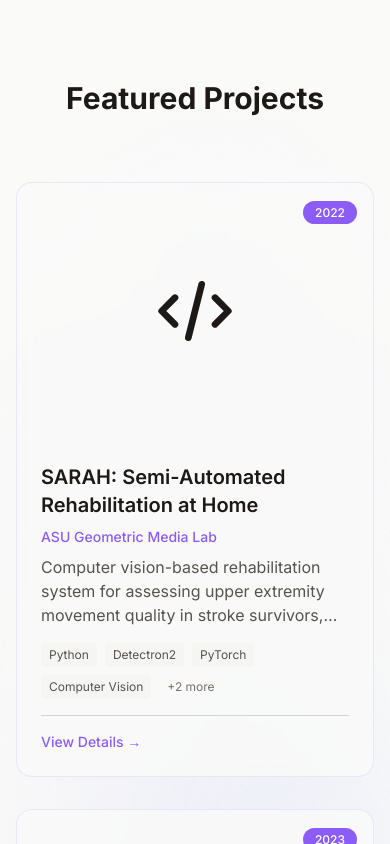
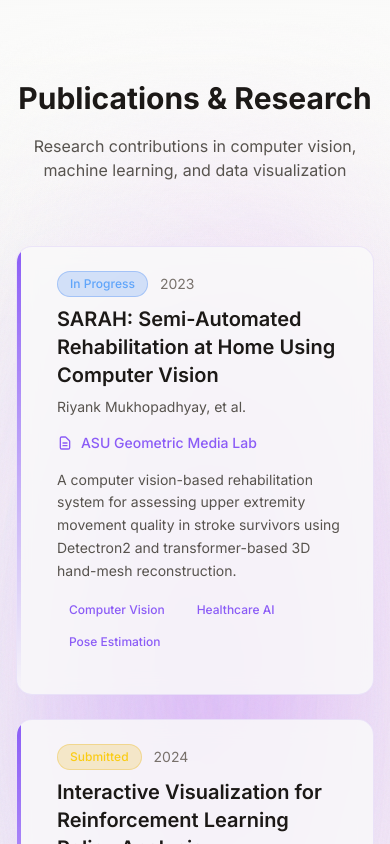
Before and after one commit to rmukhop3/rmukhop3.github.io, a Next.js app: page / in a window 390 px wide. Shown: the part 8020-8864 px from the top of the page. Built offline with nearby package versions, Linux system fonts and the light colour scheme.

Commit message:
chore: update publications section, improve naigation

```diff
--- a/src/app/page.tsx
+++ b/src/app/page.tsx
@@ -4,6 +4,7 @@ import Skills from '@/components/sections/Skills'
 import Experience from '@/components/sections/Experience'
 import Projects from '@/components/sections/Projects'
 import Education from '@/components/sections/Education'
+import Publications from '@/components/sections/Publications'
 import Courses from '@/components/sections/Courses'
 import Certifications from '@/components/sections/Certifications'
 import Contact from '@/components/sections/Contact'
@@ -19,6 +20,7 @@ export default function Home() {
       <Skills />
       <Experience />
       <Education />
+      <Publications />
       <Projects />
       <Courses />
       <Certifications />
--- a/src/components/Icon.tsx
+++ b/src/components/Icon.tsx
@@ -237,6 +237,16 @@ export default function Icon({ name, className = 'w-6 h-6', 'aria-label': ariaLa
         />
       </svg>
     ),
+    document: (
+      <svg fill="none" stroke="currentColor" viewBox="0 0 24 24" className={className}>
+        <path
+          strokeLinecap="round"
+          strokeLinejoin="round"
+          strokeWidth={2}
+          d="M9 12h6m-6 4h6m2 5H7a2 2 0 01-2-2V5a2 2 0 012-2h5.586a1 1 0 01.707.293l5.414 5.414a1 1 0 01.293.707V19a2 2 0 01-2 2z"
+        />
+      </svg>
+    ),
   }
 
   const icon = icons[name] || icons.code
@@ -271,6 +281,7 @@ export const iconNames = [
   'education',
   'star',
   'chart',
+  'document',
 ] as const
 
 export type IconName = typeof iconNames[number]
--- a/src/components/Navigation.tsx
+++ b/src/components/Navigation.tsx
@@ -12,6 +12,7 @@ const navItems = [
   { name: 'Skills', href: '#skills' },
   { name: 'Experience', href: '#experience' },
   { name: 'Education', href: '#education' },
+  { name: 'Publications', href: '#publications' },
   { name: 'Projects', href: '#projects' },
   { name: 'Courses', href: '#courses' },
   { name: 'Certifications', href: '#certifications' },
--- /dev/null
+++ b/src/components/sections/Publications.tsx
@@ -0,0 +1,204 @@
+'use client'
+
+import { motion } from 'framer-motion'
+import { useInView } from 'react-intersection-observer'
+import Icon from '../Icon'
+import GradientMesh from '../GradientMesh'
+
+// Publications data - can be moved to resume.json later
+const publications = [
+  {
+    id: 'sarah-paper',
+    title: 'SARAH: Semi-Automated Rehabilitation at Home Using Computer Vision',
+    authors: ['Riyank Mukhopadhyay', 'et al.'],
+    venue: 'ASU Geometric Media Lab',
+    year: '2023',
+    status: 'In Progress',
+    abstract: 'A computer vision-based rehabilitation system for assessing upper extremity movement quality in stroke survivors using Detectron2 and transformer-based 3D hand-mesh reconstruction.',
+    tags: ['Computer Vision', 'Healthcare AI', 'Pose Estimation'],
+    links: {
+      paper: null,
+      code: null,
+      demo: null,
+    },
+  },
+  {
+    id: 'rlhf-viz-paper',
+    title: 'Interactive Visualization for Reinforcement Learning Policy Analysis',
+    authors: ['Riyank Mukhopadhyay', 'et al.'],
+    venue: 'Visual Informatics',
+    year: '2024',
+    status: 'Submitted',
+    abstract: 'A visualization interface for interactively manipulating and analyzing the CAPS algorithm for training RL agents, enabling detailed exploration of Action/Reward/Value distributions.',
+    tags: ['Data Visualization', 'Reinforcement Learning', 'Interactive Systems'],
+    links: {
+      paper: null,
+      code: null,
+      demo: null,
+    },
+  },
+]
+
+export default function Publications() {
+  const [ref, inView] = useInView({
+    triggerOnce: true,
+    threshold: 0.1,
+  })
+
+  const containerVariants = {
+    hidden: { opacity: 0 },
+    visible: {
+      opacity: 1,
+      transition: {
+        staggerChildren: 0.15,
+      },
+    },
+  }
+
+  const itemVariants = {
+    hidden: { opacity: 0, y: 30 },
+    visible: {
+      opacity: 1,
+      y: 0,
+      transition: { duration: 0.6, ease: 'easeOut' },
+    },
+  }
+
+  const getStatusColor = (status: string) => {
+    switch (status.toLowerCase()) {
+      case 'published':
+        return 'bg-green-500/20 text-green-400 border-green-500/30'
+      case 'submitted':
+        return 'bg-yellow-500/20 text-yellow-400 border-yellow-500/30'
+      case 'in progress':
+        return 'bg-blue-500/20 text-blue-400 border-blue-500/30'
+      default:
+        return 'bg-gray-500/20 text-gray-400 border-gray-500/30'
+    }
+  }
+
+  return (
+    <section id="publications" className="section relative overflow-hidden">
+      <div className="absolute inset-0 section-bg-secondary" />
+      <GradientMesh variant="contact" />
+      <motion.div
+        ref={ref}
+        variants={containerVariants}
+        initial="hidden"
+        animate={inView ? 'visible' : 'hidden'}
+        className="container-custom relative z-10"
+      >
+        <motion.div variants={itemVariants} className="text-center mb-16">
+          <h2 className="heading-lg mb-4">Publications & Research</h2>
+          <p className="text-[var(--text-secondary)] max-w-2xl mx-auto">
+            Research contributions in computer vision, machine learning, and data visualization
+          </p>
+        </motion.div>
+
+        <div className="max-w-4xl mx-auto space-y-6">
+          {publications.map((pub) => (
+            <motion.article
+              key={pub.id}
+              variants={itemVariants}
+              whileHover={{ scale: 1.01, y: -2 }}
+              className="glass rounded-2xl p-6 md:p-8 hover:shadow-xl transition-all duration-300 relative overflow-hidden group"
+            >
+              {/* Decorative gradient accent */}
+              <div className="absolute top-0 left-0 w-1 h-full bg-gradient-to-b from-accent to-accent/30 rounded-l-2xl" />
+
+              <div className="relative z-10 pl-4">
+                {/* Header */}
+                <div className="flex flex-wrap items-start justify-between gap-4 mb-4">
+                  <div className="flex-1">
+                    <div className="flex items-center gap-3 mb-2">
+                      <span className={`px-3 py-1 text-xs font-medium rounded-full border ${getStatusColor(pub.status)}`}>
+                        {pub.status}
+                      </span>
+                      <span className="text-sm text-[var(--text-tertiary)]">{pub.year}</span>
+                    </div>
+                    <h3 className="heading-sm mb-2 group-hover:text-accent transition-colors duration-300">
+                      {pub.title}
+                    </h3>
+                    <p className="text-sm text-[var(--text-secondary)]">
+                      {pub.authors.join(', ')}
+                    </p>
+                  </div>
+                </div>
+
+                {/* Venue */}
+                <div className="flex items-center gap-2 mb-4">
+                  <Icon name="document" className="w-4 h-4 text-accent" />
+                  <span className="text-sm font-medium text-accent">{pub.venue}</span>
+                </div>
+
+                {/* Abstract */}
+                <p className="text-[var(--text-secondary)] mb-4 text-sm leading-relaxed">
+                  {pub.abstract}
+                </p>
+
+                {/* Tags */}
+                <div className="flex flex-wrap gap-2 mb-4">
+                  {pub.tags.map((tag, i) => (
+                    <span
+                      key={i}
+                      className="px-3 py-1 text-xs font-medium rounded-full bg-accent/10 text-accent"
+                    >
+                      {tag}
+                    </span>
+                  ))}
+                </div>
+
+                {/* Links */}
+                <div className="flex flex-wrap gap-3">
+                  {pub.links.paper && (
+                    <a
+                      href={pub.links.paper}
+                      target="_blank"
+                      rel="noopener noreferrer"
+                      className="inline-flex items-center gap-2 px-4 py-2 text-sm font-medium rounded-lg bg-accent/10 text-accent hover:bg-accent/20 transition-colors"
+                    >
+                      <Icon name="external" className="w-4 h-4" />
+                      Read Paper
+                    </a>
+                  )}
+                  {pub.links.code && (
+                    <a
+                      href={pub.links.code}
+                      target="_blank"
+                      rel="noopener noreferrer"
+                      className="inline-flex items-center gap-2 px-4 py-2 text-sm font-medium rounded-lg bg-[var(--bg-tertiary)] text-[var(--text-secondary)] hover:text-accent transition-colors"
+                    >
+                      <Icon name="github" className="w-4 h-4" />
+                      Code
+                    </a>
+                  )}
+                  {pub.links.demo && (
+                    <a
+                      href={pub.links.demo}
+                      target="_blank"
+                      rel="noopener noreferrer"
+                      className="inline-flex items-center gap-2 px-4 py-2 text-sm font-medium rounded-lg bg-[var(--bg-tertiary)] text-[var(--text-secondary)] hover:text-accent transition-colors"
+                    >
+                      <Icon name="eye" className="w-4 h-4" />
+                      Demo
+                    </a>
+                  )}
+                </div>
+              </div>
+            </motion.article>
+          ))}
+        </div>
+
+        {/* Call to action */}
+        <motion.div variants={itemVariants} className="text-center mt-12">
+          <p className="text-[var(--text-tertiary)] text-sm">
+            Interested in collaboration?{' '}
+            <a href="#contact" className="text-accent hover:underline">
+              Let&apos;s connect
+            </a>
+          </p>
+        </motion.div>
+      </motion.div>
+    </section>
+  )
+}
```
